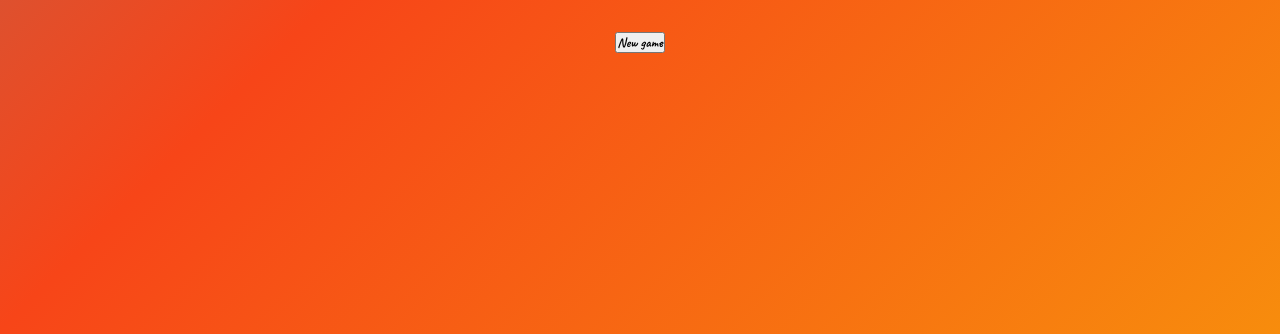
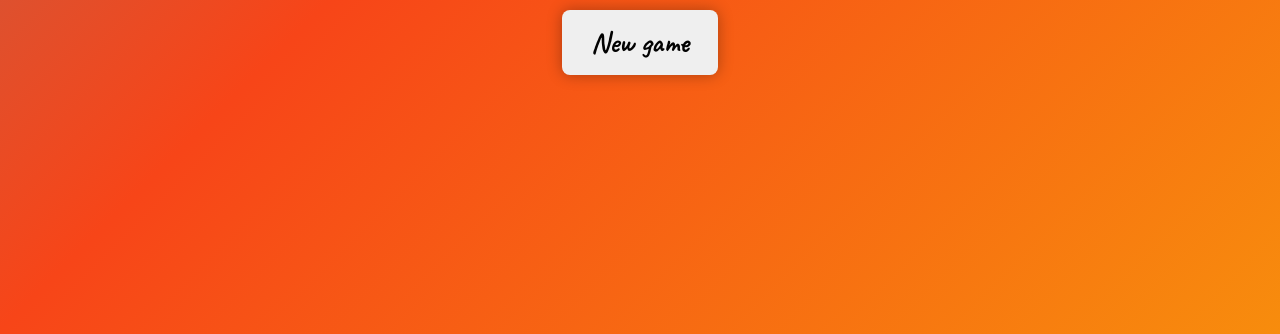
Before and after one commit to Daniel-Slavnyi/tic-tac-toe, a plain HTML site: page index.html in a window 1280 px wide. Shown: the part 466-800 px from the top of the page. Drawn offline with Linux system fonts and the light colour scheme.

Commit message:
test function

```diff
--- a/index.js
+++ b/index.js
@@ -52,7 +52,7 @@ function newGame() {
     item.innerHTML = "";
     item.classList.remove("x", "o", "winner");
   });
-
+  console.log("test function");
   result.innerHTML = "";
   popup.classList.add("hide");
   area.addEventListener("click", initGame);
--- a/main.css
+++ b/main.css
@@ -134,7 +134,7 @@ body {
   animation: gradient 15s ease infinite;
 }
 
-.new-game {
+.newgame {
   padding: 0.5em 1em;
 
   font-size: 0.3em;
```
